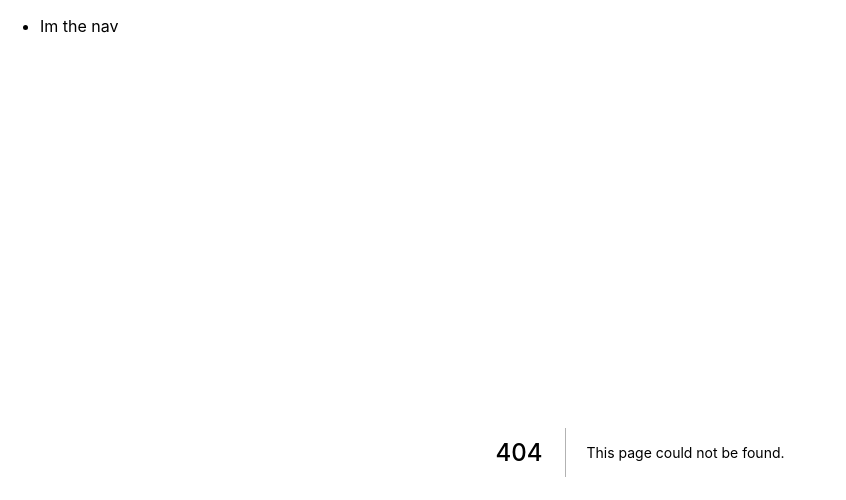
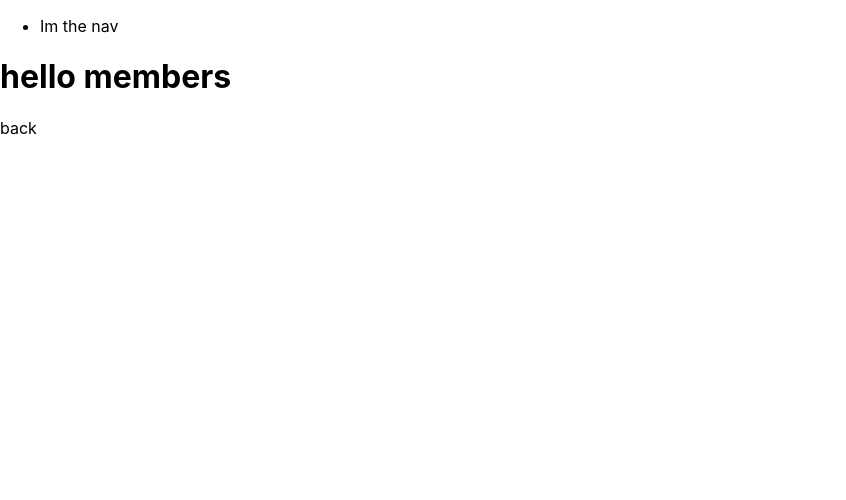
Before and after one commit to yy-ventures/impact-hub, a Next.js app: page /co-working/membership in a window 1280 px wide. Before the commit this address had no page. Shown: the top 500 px of the page, without its empty margins (0-846 px from the left). Built offline with nearby package versions, Linux system fonts and the light colour scheme.

Commit message:
membership

```diff
--- a/components/Home/HomeHero/HomeHero.js
+++ b/components/Home/HomeHero/HomeHero.js
@@ -6,6 +6,7 @@ const HomeHero = () => {
         <div>
             <h1>Im the home hero</h1>
             <Link href="/about">About</Link>
+            <Link href="/co-working/membership">Membership</Link>
         </div>
     );
 };
--- /dev/null
+++ b/pages/co-working/membership.js
@@ -0,0 +1,13 @@
+import React from 'react';
+import Link from 'next/link';
+
+const membership = () => {
+    return (
+        <div>
+            <h1>hello members</h1>
+            <Link href="/">back</Link>
+        </div>
+    );
+};
+
+export default membership;
```
